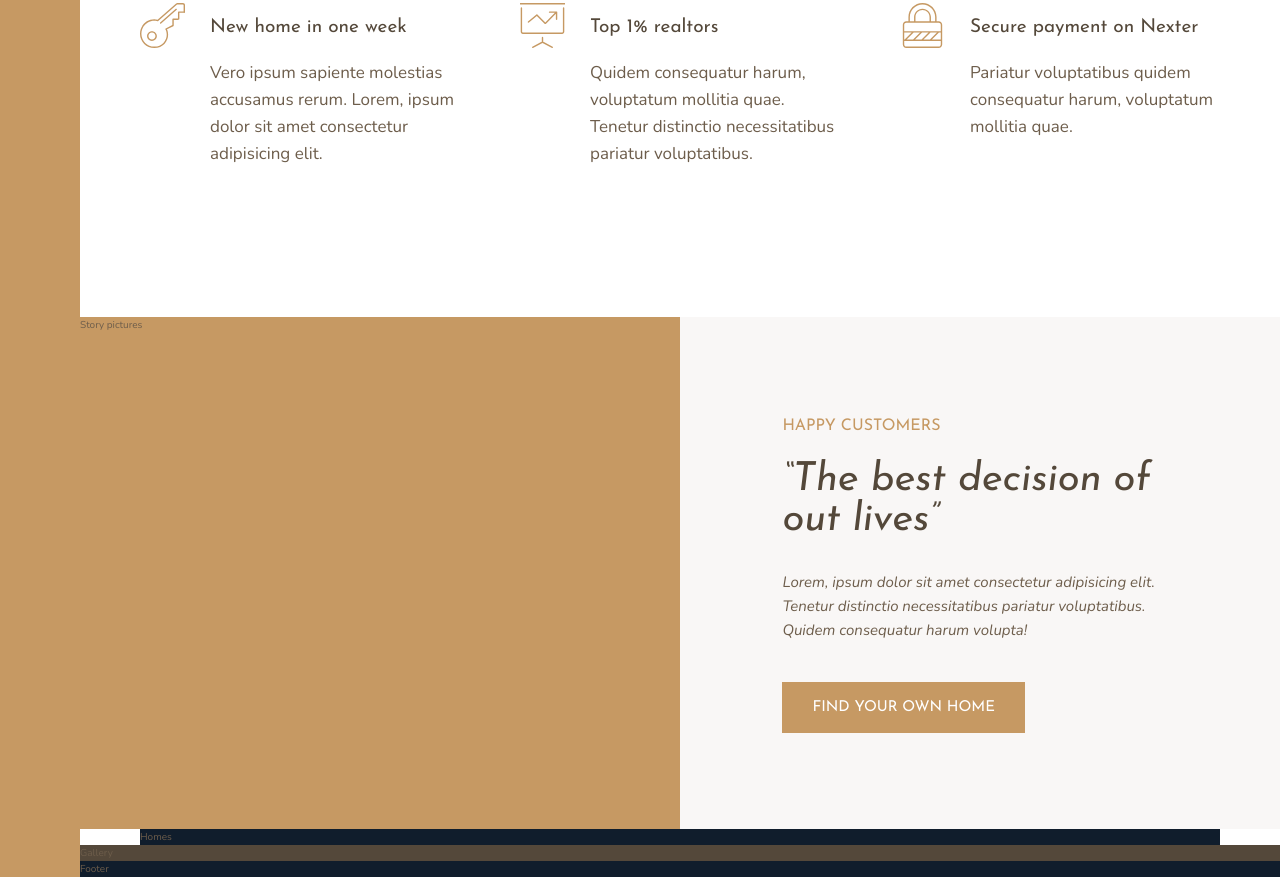
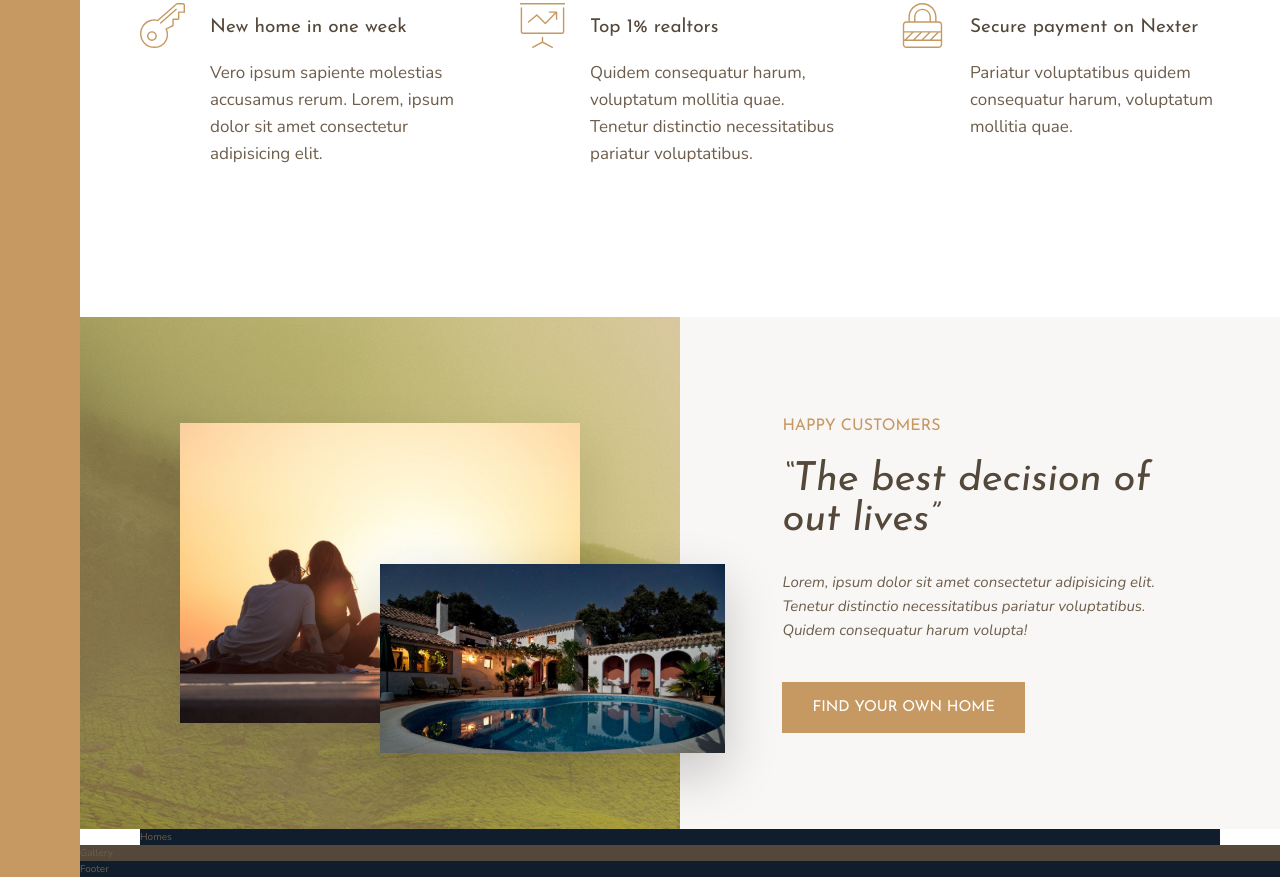
Before and after one commit to FrozenPyrozen/Nexter, a website: page index.html in a window 1280 px wide. Shown: the part 991-1868 px from the top of the page. Drawn offline with nearby package versions, Linux system fonts and the light colour scheme.

Commit message:
Finished story section
Build grid layout for images

```diff
--- a/index.html
+++ b/index.html
@@ -90,13 +90,26 @@
     </section>
 
     <div class="story__pictures">
-      Story pictures
+      <img
+        src="img/story-1.jpeg"
+        alt="Couple with new house"
+        class="story__img--1"
+      />
+      <img
+        src="img/story-2.jpeg"
+        alt="New house"
+        class="story__img--2"
+      />
     </div>
     <div class="story__content">
       <h3 class="heading-3 mb-sm">Happy customers</h3>
-      <h2 class="heading-2 heading-2--dark mb-md">&ldquo;The best decision of out lives&rdquo;</h2>
+      <h2 class="heading-2 heading-2--dark mb-md">
+        &ldquo;The best decision of out lives&rdquo;
+      </h2>
       <p class="story__text">
-            Lorem, ipsum dolor sit amet consectetur adipisicing elit. Tenetur distinctio necessitatibus pariatur voluptatibus. Quidem consequatur harum volupta!
+        Lorem, ipsum dolor sit amet consectetur adipisicing elit. Tenetur
+        distinctio necessitatibus pariatur voluptatibus. Quidem consequatur
+        harum volupta!
       </p>
       <button class="btn">Find your own home</button>
     </div>
--- a/sass/_story.scss
+++ b/sass/_story.scss
@@ -2,6 +2,29 @@
   &__pictures {
     background-color: $color-primary;
     grid-column: full-start / col-end 4;
+    background-image: linear-gradient(rgba($color-primary, .5), rgba($color-primary, .5)), url(../img/back.jpg);
+
+
+    display: grid;
+    grid-template-rows: repeat(6, 1fr);
+    grid-template-columns: repeat(6, 1fr);
+    align-items: center;
+
+  }
+
+  &__img--1 {
+    width: 100%;
+    grid-row: 2 / 6;
+    grid-column: 2/ 6;
+    box-shadow: 0 2rem 5rem rgba(#000 , .1);
+  }
+
+  &__img--2 {
+    width: 115%;
+    grid-row: 4/ 6;
+    grid-column: 4 / 7;
+    z-index: 20;
+    box-shadow: 0 2rem 5rem rgba(#000 , .2);
   }
 
   &__content {
@@ -10,16 +33,14 @@
 
     padding: 6rem 8vw;
 
-    display: flex;
-    flex-direction: column;
-    justify-content: center;
-    align-items: flex-start;
+    // display: flex;
+    // flex-direction: column;
+    // justify-content: center;
+    // align-items: flex-start;
 
-    /*
     display: grid;
     align-content: center;
     justify-items: start;
-    */
   }
 
   &__text {
```
Also changed, not shown: css/style.css.
